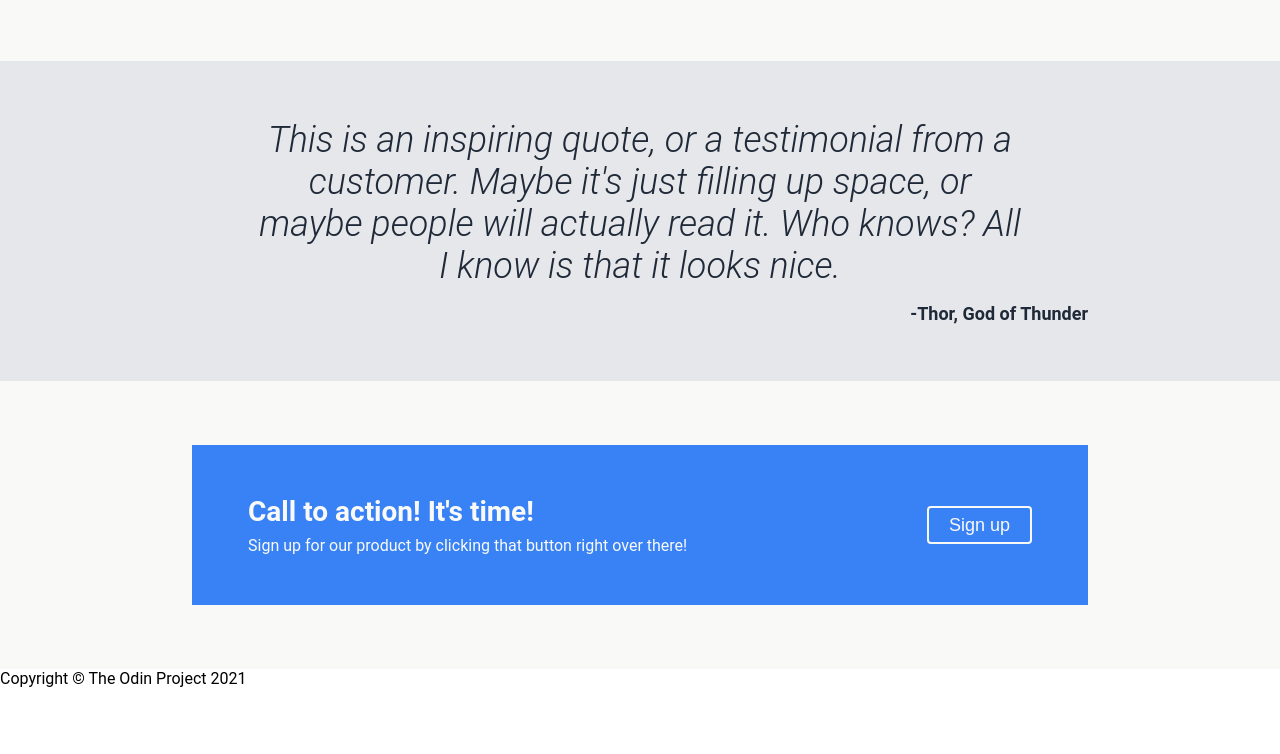
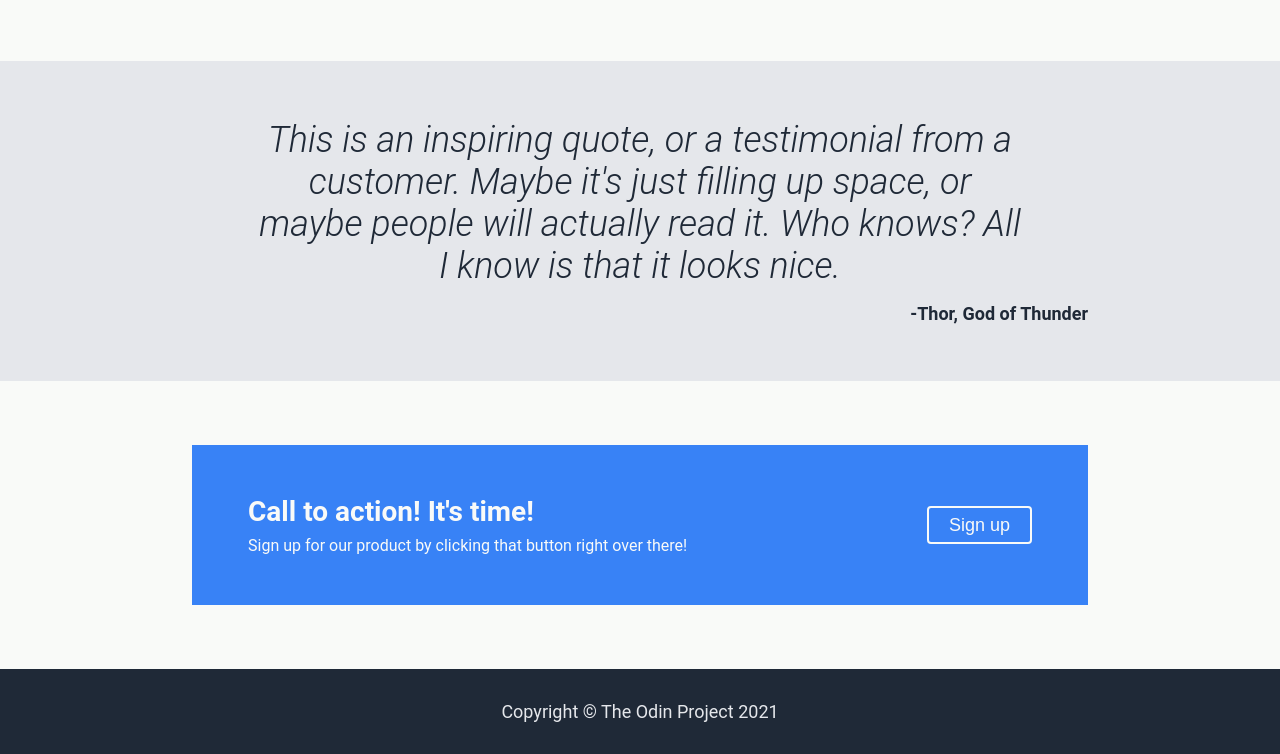
Before and after one commit to OndraSvec/odin-landing-page, a plain HTML site: page index.html in a window 1280 px wide. Shown: the part 827-1581 px from the top of the page. Before the commit the page ends 1515 px from the top, so only its background shows below. Drawn offline with Linux system fonts and the light colour scheme.

Commit message:
Add footer styling

```diff
--- a/styles.css
+++ b/styles.css
@@ -8,9 +8,12 @@ body {
     font-family: Roboto, 'Helvetica Neue', sans-serif;
 }
 
-header {
+header, footer {
     background-color: #1F2937;
     display: flex;
+}
+
+header {
     flex-direction: column;
     justify-content: center;
     align-items: center;
@@ -68,7 +71,7 @@ h1, h3 {
     font-weight: bolder;
 }
 
-.header-bottom p {
+.header-bottom p, footer {
     font-size: 18px;
     color: #E5E7EB;
 }
@@ -180,3 +183,9 @@ button {
 .blue-rectangle > button {
     border: 0.125rem solid #F9FAF8;
 }
+
+footer {
+    padding-block: 2rem;
+    justify-content: center;
+    align-items: center;
+}
```
